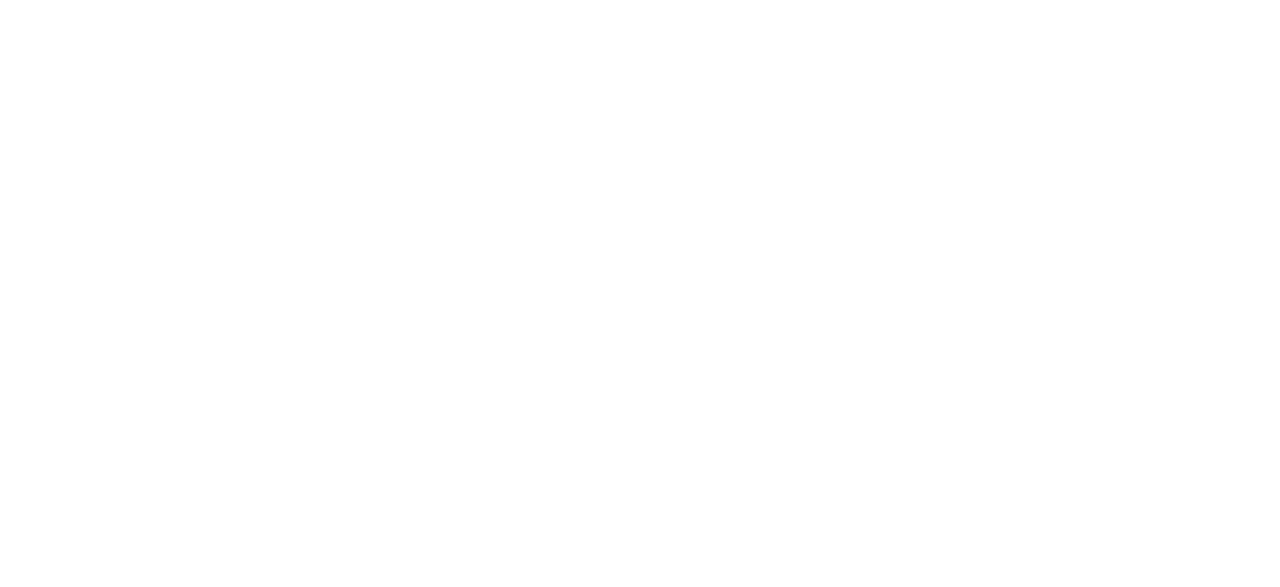
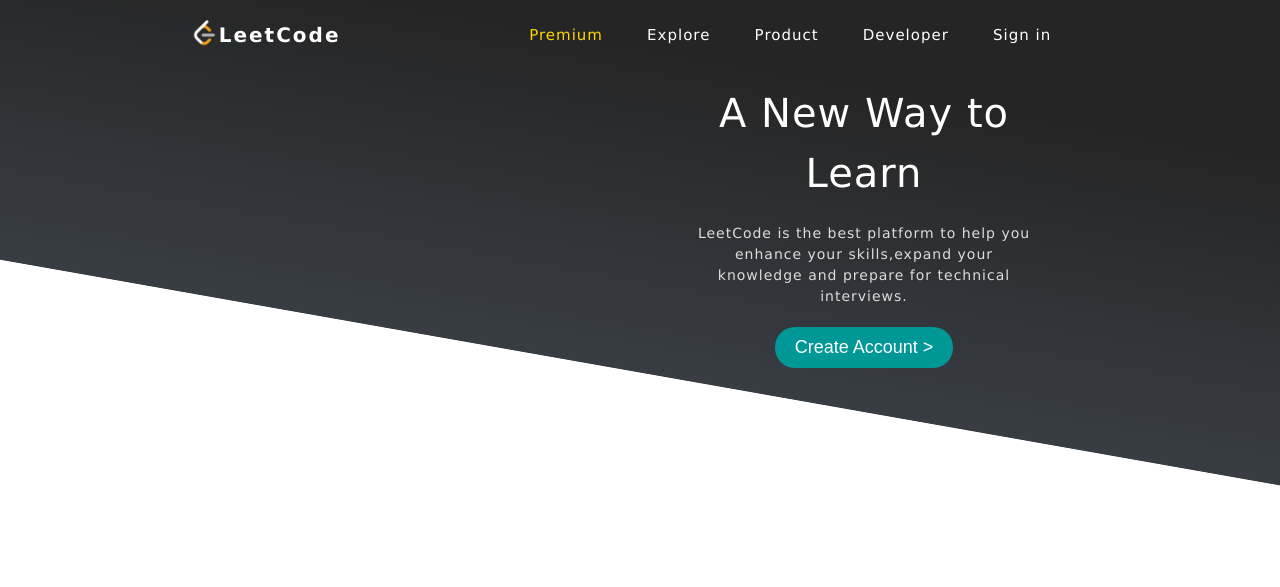
Before and after one commit to Chauhanvishal01/mern-stack-practice, a plain HTML site: page Projects/leetCode-clone/index.html in a window 1280 px wide. Drawn offline with Linux system fonts and the light colour scheme.

Commit message:
Create navbar and hero section

```diff
--- a/Projects/leetCode-clone/index.html
+++ b/Projects/leetCode-clone/index.html
@@ -1,13 +1,43 @@
 <!DOCTYPE html>
 <html lang="en">
-<head>
-    <meta charset="UTF-8">
-    <meta name="viewport" content="width=device-width, initial-scale=1.0">
+  <head>
+    <meta charset="UTF-8" />
+    <meta name="viewport" content="width=device-width, initial-scale=1.0" />
     <title>LeetCode</title>
-    <link rel="stylesheet" href="style.css">
-</head>
-<body>
+    <link rel="stylesheet" href="style.css" />
+  </head>
+  <body>
+    <main>
+      <!-- Hero section Start -->
+      <section class="hero-section">
+        <nav class="navbar">
+          <div class="logo">
+            <img src="./images/logo.png" alt="logo" />
+            <span>LeetCode</span>
+          </div>
+          <div class="nav-links">
+            <a href="#" class="nav-active">Premium</a>
+            <a href="#">Explore</a>
+            <a href="#">Product</a>
+            <a href="#">Developer</a>
+            <a href="#">Sign in</a>
+          </div>
+        </nav>
+        <div class="hero-section-content">
+          <div class="hero-box">
 
-
-</body>
+          </div>
+          <div class="hero-content">
+            <h1>A New Way to Learn</h1>
+            <p>
+              LeetCode is the best platform to help you enhance your
+              skills,expand your knowledge and prepare for technical interviews.
+            </p>
+            <button>Create Account &gt;</button>
+          </div>
+        </div>
+      </section>
+      <!-- Hero section Ends -->
+    </main>
+  </body>
 </html>
--- a/Projects/leetCode-clone/style.css
+++ b/Projects/leetCode-clone/style.css
@@ -6,4 +6,104 @@
 
 html {
     font-size: 62.5%;
+    font-family: Verdana, Geneva, Tahoma, sans-serif;
 }
+
+main {
+    height: 100vh;
+    width: 100vw;
+    line-height: 1.5;
+    letter-spacing: 1px;
+}
+
+:root {
+    --gradient-right-color: #252525;
+    --gradient-left-color: #383d44;
+
+}
+
+/* Hero Section Start */
+
+.hero-section {
+    height: 73%;
+    background: linear-gradient(190deg,
+            var(--gradient-right-color) 20%,
+            var(--gradient-left-color) 59.9%,
+            #fff 60%);
+}
+
+.navbar {
+    display: flex;
+    justify-content: space-evenly;
+    align-items: center;
+    padding-top: 2rem;
+}
+
+.navbar .logo {
+    display: flex;
+
+    align-items: center;
+}
+
+.navbar .logo img {
+    height: 30px;
+}
+
+.navbar .logo span {
+    font-size: 2rem;
+    color: #fff;
+    letter-spacing: 2px;
+    font-weight: bold;
+}
+
+
+.nav-links a {
+    font-size: 1.5rem;
+    color: #fff;
+    margin-right: 4rem;
+    text-decoration: none;
+}
+
+.nav-links .nav-active {
+    color: gold;
+}
+
+
+.hero-section-content {
+    height: 60%;
+    display: flex;
+    justify-content: space-around;
+    align-items: center;
+}
+
+.hero-section-content .hero-content {
+    width: 30vw;
+    text-align: center;
+    padding: 2rem;
+}
+
+.hero-content h1 {
+    font-size: 4rem;
+    font-weight: 500;
+    color: #fff;
+    margin-bottom: 2rem;
+}
+
+.hero-content p {
+    color: #ddd;
+    font-size: 1.4rem;
+}
+
+.hero-content button {
+    margin-top: 2rem;
+    padding: 1rem 2rem;
+    border-radius: 2rem;
+    font-size: 1.8rem;
+    background-color: #009797;
+    color: #fff;
+    border: none;
+    cursor: pointer;
+
+}
+
+/* Hero Section Ends */
```
Also changed, not shown: Projects/leetCode-clone/images/logo.png (added).
